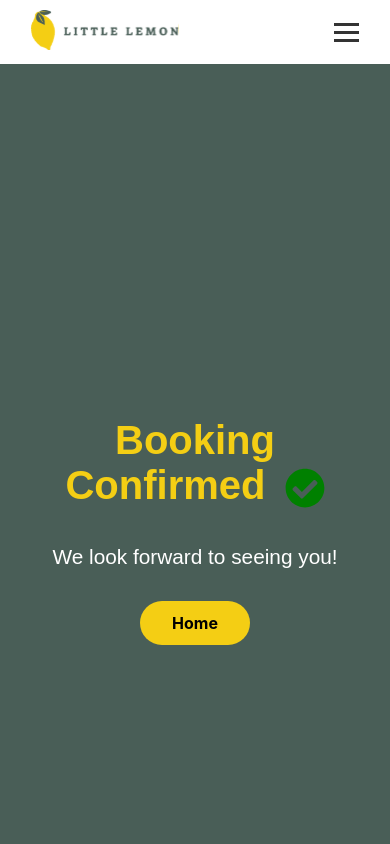
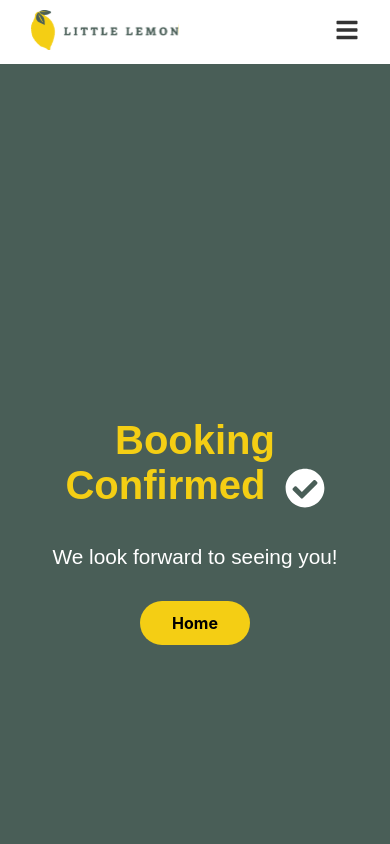
Before and after one commit to yuqiao1205/little-lemon-restaurant, a React (Create React App) app: page /confirmed-booking in a window 390 px wide. Shown: the top 844 px of the page. Built offline with nearby package versions, Linux system fonts and the light colour scheme.

Commit message:
cleand code

```diff
--- a/src/App.css
+++ b/src/App.css
@@ -10,12 +10,9 @@ li{
 a{
   text-decoration: none;
 }
-/*
-nav{
-  z-index: 10001;
-} */
 
 
+/* navbar styles */
 .navbar {
   padding: 10px 13%;
   display: flex;
@@ -25,7 +22,7 @@ nav{
 
 nav ul li {
   display: inline-block;
-  padding: 2em;
+  padding: 1.70em;
 }
 
 nav ul li a{
@@ -37,17 +34,15 @@ nav ul li a:hover{
 
 }
 
+/* mobile menu icon won't display when it is on web model */
 .menu-icon {
   display: none;
   cursor: pointer;
+
+
 }
 
-.bar {
-  width: 25px;
-  height: 3px;
-  background-color: black;
-  margin: 5px 0;
-}
+
 
 .nav-links {
   list-style: none;
@@ -378,9 +373,7 @@ select {
     color: #fff;
   }
 
-  .bar{
-    background: #333333;
-  }
+
 
   .hero-img{
     display: none;
--- a/src/components/Card.js
+++ b/src/components/Card.js
@@ -1,5 +1,3 @@
-import React from "react";
-import deliveryIcon from "../assets/deliveryicon.png";
 import { Link } from "react-router-dom";
 import { FaMotorcycle } from "react-icons/fa";
 
--- a/src/components/ConfirmedBooking.js
+++ b/src/components/ConfirmedBooking.js
@@ -1,16 +1,3 @@
-import React from "react";
-
-// export default function ConfirmedBooking() {
-//   return (
-//     <div className="confirm">
-//       <div>
-//         <h1>
-//           Booking has been <span>Confirmed!</span>
-//         </h1>
-//       </div>
-//     </div>
-//   );
-// }
 import { Link } from "react-router-dom"; // needed for navigation
 import { FaCheckCircle } from "react-icons/fa"; // import check mark icon
 
@@ -20,7 +7,7 @@ export default function ConfirmedBooking() {
       <h1 className="confirmation-title">
         Booking Confirmed{" "}
         <FaCheckCircle
-          style={{ color: "green", verticalAlign: "middle", marginLeft: "8px" }}
+          style={{ color: "white", verticalAlign: "middle", marginLeft: "8px" }}
         />
       </h1>
       <p className="confirmation-subtitle">We look forward to seeing you!</p>
--- a/src/components/Menu.js
+++ b/src/components/Menu.js
@@ -5,7 +5,7 @@ const Menu = () => {
   return (
     <div className="menu-container">
       <div className="menu-header">
-        <h2>This weeks specials!</h2>
+        <h2>This Weeks Specials!</h2>
         <button>Online Menu</button>
       </div>
 
--- a/src/components/Nav.js
+++ b/src/components/Nav.js
@@ -1,6 +1,7 @@
 import React from "react";
-import { Link } from "react-router-dom"; // ✅ Import Link
+import { Link } from "react-router-dom";
 import logo from "../assets/logo.svg";
+import { FaBars, FaTimes } from "react-icons/fa";
 
 const Nav = () => {
   const [menuOpen, setMenuOpen] = React.useState(false);
@@ -18,9 +19,11 @@ const Nav = () => {
 
       {/* mobile hamburger icon */}
       <div className="menu-icon" onClick={toggleMenu}>
-        <div className="bar"></div>
-        <div className="bar"></div>
-        <div className="bar"></div>
+        {menuOpen ? (
+          <FaTimes size={24} color="#333" /> // Close icon when menu is open
+        ) : (
+          <FaBars size={24} color="#333" /> // Hamburger icon when closed
+        )}
       </div>
 
       {/* nav items */}
@@ -35,7 +38,6 @@ const Nav = () => {
             About
           </Link>
         </li>
-
         <li>
           <Link to="/menu" onClick={() => setMenuOpen(false)}>
             Menu
```
